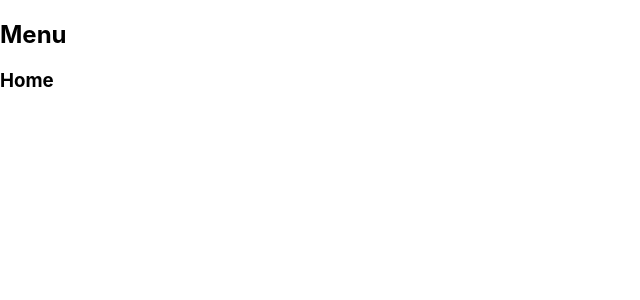
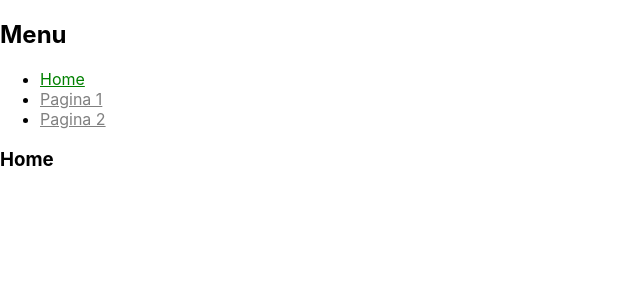
Before and after one commit to DonPatoMalo/react-routes-ucm, a React (Create React App) app: page / in a window 1280 px wide. Shown: the top 300 px of the page, without its empty margins (0-640 px from the left). Built offline with nearby package versions, Linux system fonts and the light colour scheme.

Commit message:
NavLink style

```diff
--- a/src/components/Menu/index.js
+++ b/src/components/Menu/index.js
@@ -1,7 +1,29 @@
+import { Link, NavLink } from "react-router-dom";
+
 function Menu(){
     return <>
         <h2>Menu</h2>
+        <ul>
+            {
+             routes.map( (item, index)=>(
+                <li key={index}>
+                    <NavLink
+                        style={({isActive}) => ({color:isActive?"green":"grey"})}
+                        to={item.to}>
+                        {item.text}
+                    </NavLink>
+                </li>
+             ) )
+            }
+        </ul>
+
     </>
 }
 
+const routes = [];
+
+routes.push({to:"/", text:"Home"})
+routes.push({to:"/page1", text:"Pagina 1"})
+routes.push({to:"/page2", text:"Pagina 2"})
+
 export {Menu}
```
